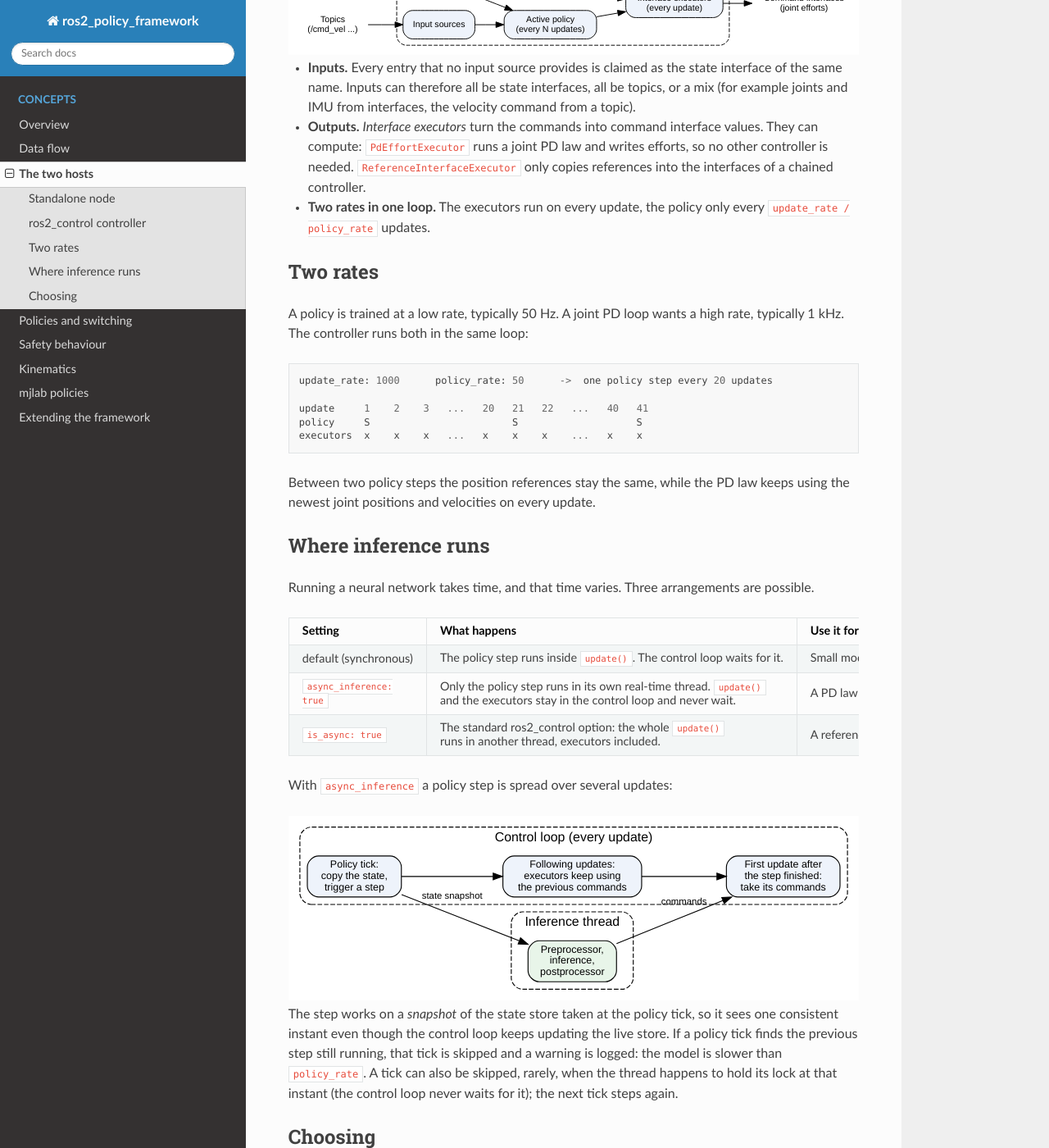
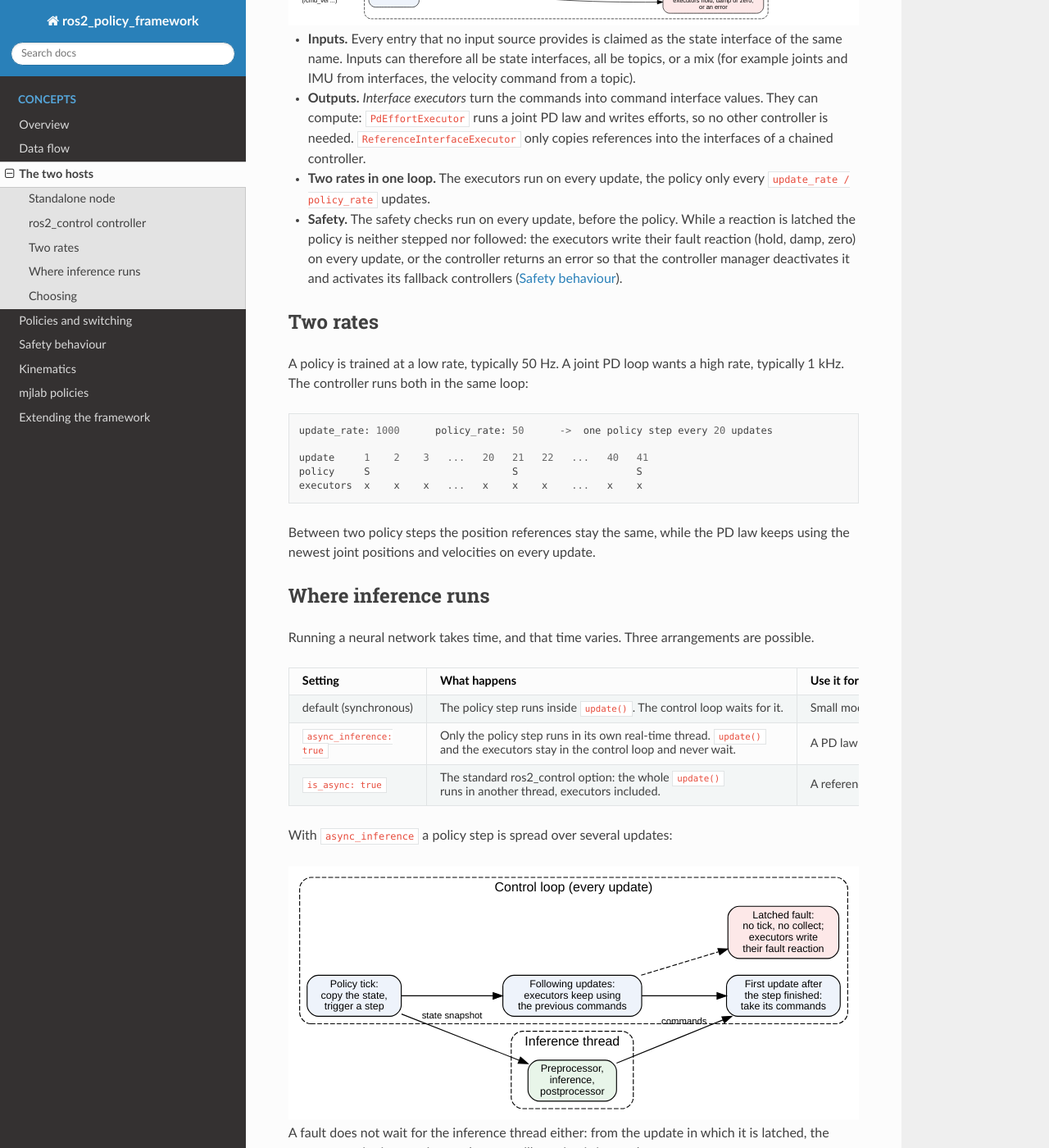
Before and after one commit to saikishor/ros2_policy_framework, a Sphinx documentation site: the page built from docs/hosts.rst, in a window 1280 px wide and 1400 px high, scrolled down 967 px. Shown: the whole window at 82% size. Built offline with Sphinx 7.4.7 and the Read the Docs theme 3.1.0, drawn with Linux system fonts in a browser that asks for light colours; some of the changed text lies outside the part shown.

Commit message:
Document the fault reactions of PolicyController and update its diagrams

```diff
--- a/docs/extending.rst
+++ b/docs/extending.rst
@@ -64,8 +64,7 @@ Which plugin to write
        optionally the reaction to a fault
      - ``StateBoundsCheck``, ``JumpCheck``
 
-``policy_node`` runs the ``SafetyCheck`` plugins; ``PolicyController`` does not yet
-(:doc:`safety`).
+Both hosts run the ``SafetyCheck`` plugins (:doc:`safety`).
 
 The base classes are in ``policy_framework/plugin_interfaces.hpp`` and
 ``policy_framework/observation_term.hpp``, each method documented there.
@@ -293,7 +292,8 @@ the situations described in the other pages:
    * - ``InterfaceExecutor::fault()``
      - The values of a fault reaction (``HOLD``, ``DAMP`` or ``SAFE``, :doc:`safety`), on every
        update while faulted. Default: the safe values. ``supports_fault_reaction()`` tells
-       which reactions the configuration allows. ``PolicyController`` does not call them yet.
+       which reactions the configuration allows; ``PolicyController`` refuses to configure
+       with one an executor does not support.
    * - ``CommandGate::open()``
      - Check it in any plugin that feeds user commands, and use a neutral command while it
        is false: the safety entry is 0, or the ``NEUTRAL_COMMANDS`` fault reaction is active
--- a/docs/hosts.rst
+++ b/docs/hosts.rst
@@ -64,11 +64,16 @@ in the control loop.
        label="PolicyController (update at update_rate)"; style="rounded,dashed"; fontname="Helvetica";
        read [label="Read state\ninterfaces"];
        sources [label="Input sources"];
+       safety [label="Safety checks\n(every update)", fillcolor="#fff6d9"];
        policy [label="Active policy\n(every N updates)"];
        execs [label="Interface executors\n(every update)"];
-       read -> policy;
-       sources -> policy;
+       fault [label="Fault reaction\nexecutors hold, damp or zero;\nor an error", fillcolor="#fde8e8"];
+       read -> safety;
+       sources -> safety;
+       safety -> policy;
        policy -> execs;
+       safety -> fault [label="latched fault"];
+       policy -> fault [label="step fails"];
        read -> execs [label="joint feedback", style=dashed];
      }
      hw_out [label="Command interfaces\n(joint efforts)", shape=plaintext, fillcolor=none];
@@ -86,6 +91,11 @@ in the control loop.
   interfaces of a chained controller.
 - **Two rates in one loop.** The executors run on every update, the policy only every
   ``update_rate / policy_rate`` updates.
+- **Safety.** The safety checks run on every update, before the policy. While a reaction is
+  latched the policy is neither stepped nor followed: the executors write their fault
+  reaction (hold, damp, zero) on every update, or the controller returns an error so that the
+  controller manager deactivates it and activates its fallback controllers
+  (:doc:`safety`).
 
 Two rates
 ---------
@@ -139,7 +149,9 @@ With ``async_inference`` a policy step is spread over several updates:
        tick [label="Policy tick:\ncopy the state,\ntrigger a step"];
        between [label="Following updates:\nexecutors keep using\nthe previous commands"];
        collect [label="First update after\nthe step finished:\ntake its commands"];
+       fault [label="Latched fault:\nno tick, no collect;\nexecutors write\ntheir fault reaction", fillcolor="#fde8e8"];
        tick -> between -> collect;
+       between -> fault [style=dashed];
      }
      subgraph cluster_thread {
        label="Inference thread"; style="rounded,dashed"; fontname="Helvetica";
@@ -148,6 +160,9 @@ With ``async_inference`` a policy step is spread over several updates:
      tick -> step [label="state snapshot"];
      step -> collect [label="commands"];
    }
+
+A fault does not wait for the inference thread either: from the update in which it is
+latched, the executors write its reaction, and a step still running is ignored.
 
 The step works on a *snapshot* of the state store taken at the policy tick, so it sees one
 consistent instant even though the control loop keeps updating the live store. If a policy
```
Also changed, not shown: README.md (+15 -10 lines), docs/safety.rst (+26 -12 lines), 1 other file.
